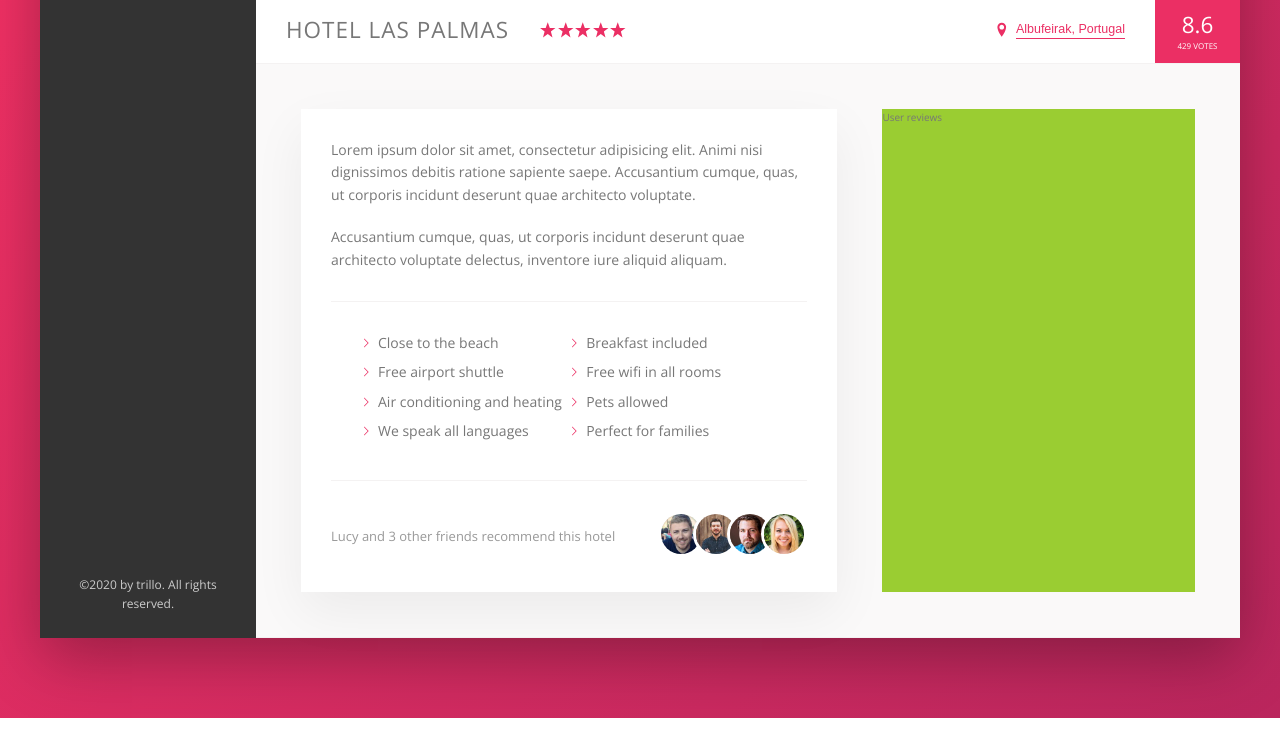
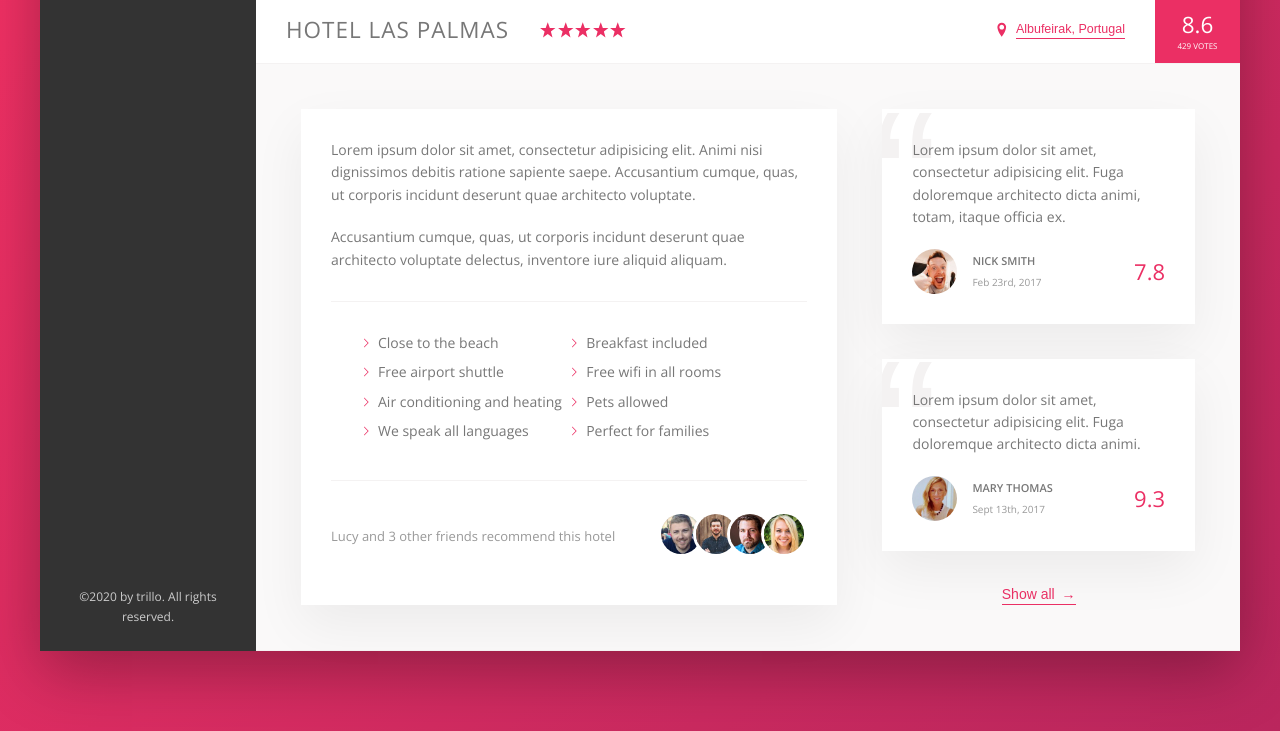
Before and after one commit to suryadev96/Trillo, a website: page index.html in a window 1280 px wide. Shown: the part 538-1269 px from the top of the page. Drawn offline with nearby package versions, Linux system fonts and the light colour scheme.

Commit message:
user reviews section

```diff
--- a/index.html
+++ b/index.html
@@ -166,7 +166,36 @@
                         </div>
 
                         <div class="user-reviews">
-                            User reviews
+                            <figure class="review">
+                                <blockquote class="review__text">
+                                    Lorem ipsum dolor sit amet, consectetur adipisicing elit. Fuga doloremque architecto dicta animi, totam, itaque officia ex.
+                                </blockquote>
+                                <figcaption class="review__user">
+                                    <img src="img/user-1.jpg" alt="User 1" class="review__photo">
+                                    <div class="review__user-box">
+                                        <p class="review__user-name">Nick smith</p>
+                                        <p class="review__user-date">Feb 23rd, 2017</p>
+                                    </div>
+                                    <div class="review__rating">7.8</div>
+                                </figcaption>
+                            </figure>
+
+                            <figure class="review">
+                                <blockquote class="review__text">
+                                    Lorem ipsum dolor sit amet, consectetur adipisicing elit. Fuga doloremque architecto dicta animi.
+                                </blockquote>
+                                <figcaption class="review__user">
+                                    <img src="img/user-2.jpg" alt="User 2" class="review__photo">
+                                    <div class="review__user-box">
+                                        <p class="review__user-name">Mary Thomas</p>
+                                        <p class="review__user-date">Sept 13th, 2017</p>
+                                    </div>
+                                    <div class="review__rating">9.3</div>
+                                </figcaption>
+                            </figure>
+
+                            <button class="btn-inline">Show all <span>&rarr;</span></button>
+
                         </div>
                     </div>
 
--- a/sass/_components.scss
+++ b/sass/_components.scss
@@ -287,8 +287,17 @@
     cursor: pointer;
     transition: all .2s;
 
+    & span {
+        margin-left: 3px;
+        transition: margin-left .2s;
+    }
+
     &:hover {
         color: var(--color-grey-dark-1);
+
+        span {
+            margin-left: 8px;
+        }
     }
 
     &:focus {
@@ -392,3 +401,67 @@
         }
     }
 }
+
+////////////////////////////////////
+// REVIEWS
+.review {
+
+    background-color: #fff;
+    box-shadow: var(--shadow-light);
+    padding: 3rem;
+    margin-bottom: 3.5rem;
+    position: relative;
+    overflow: hidden;
+
+    &__text {
+        margin-bottom: 2rem;
+        z-index: 10;
+        position: relative;
+    }
+
+    &__user {
+        display: flex;
+        align-items: center;
+    }
+
+    &__photo {
+        height: 4.5rem;
+        width: 4.5rem;
+        border-radius: 50%;
+        margin-right: 1.5rem;
+    }
+
+    &__user-box {
+        margin-right: auto;
+    }
+
+    &__user-name {
+        font-size: 1.1rem;
+        font-weight: 600;
+        text-transform: uppercase;
+        margin-bottom: .4rem;
+    }
+
+    &__user-date {
+        font-size: 1rem;
+        color: var(--color-grey-dark-3);
+    }
+
+    &__rating {
+        color: var(--color-primary);
+        font-size: 2.2rem;
+        font-weight: 300;
+    }
+
+    &::before {
+        content: "\201C"; //quotation
+        position: absolute;
+        top: -2.75rem;
+        left: -1rem;
+        line-height: 1;
+        font-size: 20rem;
+        color: var(--color-grey-light-2);
+        font-family: sans-serif;
+        z-index: 1;
+    }
+}
--- a/sass/_layout.scss
+++ b/sass/_layout.scss
@@ -38,6 +38,7 @@
 }
 
 .detail {
+    font-size: 1.4rem;
     display: flex;
     padding: 4.5rem;
     background-color: var(--color-grey-light-1);
@@ -45,7 +46,6 @@
 }
 
 .description {
-    font-size: 1.4rem;
     background-color: #fff;
     box-shadow: var(--shadow-light);
     padding: 3rem;
@@ -54,6 +54,8 @@
 }
 
 .user-reviews {
-    background-color: yellowgreen;
     flex: 1;
+    display: flex;
+    flex-direction: column;
+    align-items: center;
 }
```
Also changed, not shown: css/style.css.
